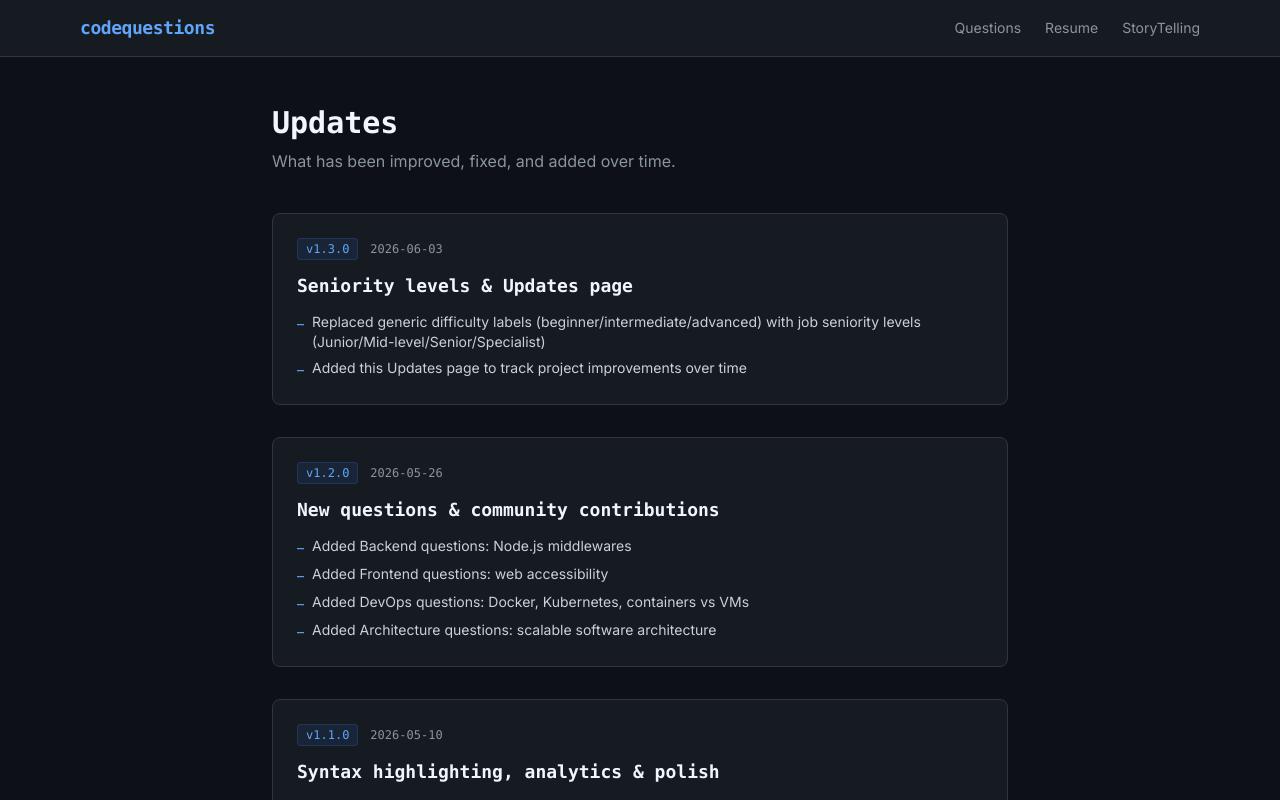
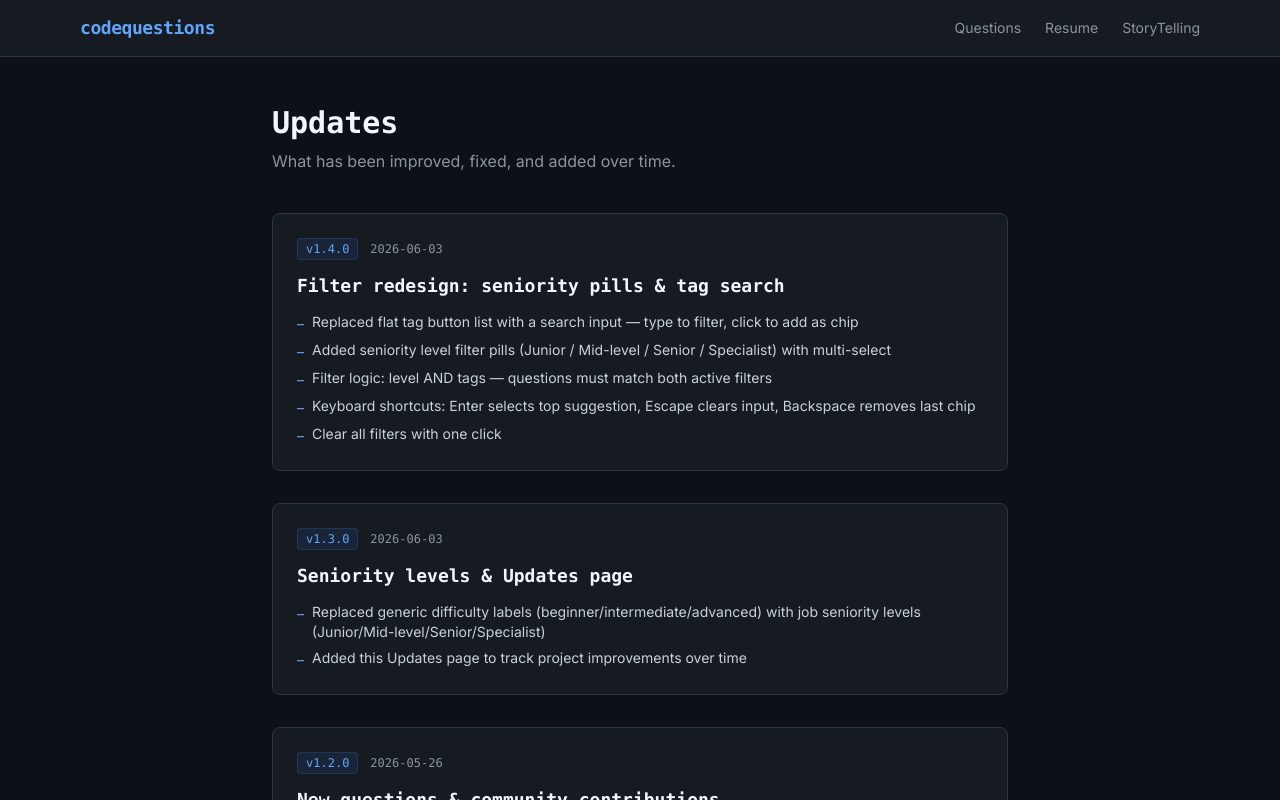
Before and after one commit to dionbiancha/codequestions, a Next.js app: page /en/updates in a window 1280 px wide. Shown: the top 800 px of the page. Built offline with nearby package versions, Linux system fonts and the light colour scheme.

Commit message:
feat: add v1.4.0 filter redesign to updates changelog

```diff
--- a/src/app/[locale]/updates/page.tsx
+++ b/src/app/[locale]/updates/page.tsx
@@ -10,6 +10,26 @@ type ChangelogEntry = {
 }
 
 const CHANGELOG: ChangelogEntry[] = [
+  {
+    date: '2026-06-03',
+    version: '1.4.0',
+    title: 'Filter redesign: seniority pills & tag search',
+    titlePt: 'Filtros redesenhados: pills de nível e busca de tags',
+    points: [
+      'Replaced flat tag button list with a search input — type to filter, click to add as chip',
+      'Added seniority level filter pills (Junior / Mid-level / Senior / Specialist) with multi-select',
+      'Filter logic: level AND tags — questions must match both active filters',
+      'Keyboard shortcuts: Enter selects top suggestion, Escape clears input, Backspace removes last chip',
+      'Clear all filters with one click',
+    ],
+    pointsPt: [
+      'Lista gigante de botões de tag substituída por input de busca — digite para filtrar, clique para adicionar como chip',
+      'Filtro de nível de senioridade com pills multi-seleção (Júnior / Pleno / Sênior / Especialista)',
+      'Lógica combinada: nível E tags — questões aparecem quando atendem ambos os filtros ativos',
+      'Atalhos de teclado: Enter seleciona primeira sugestão, Escape limpa o input, Backspace remove último chip',
+      'Limpar todos os filtros com um clique',
+    ],
+  },
   {
     date: '2026-06-03',
     version: '1.3.0',
```
